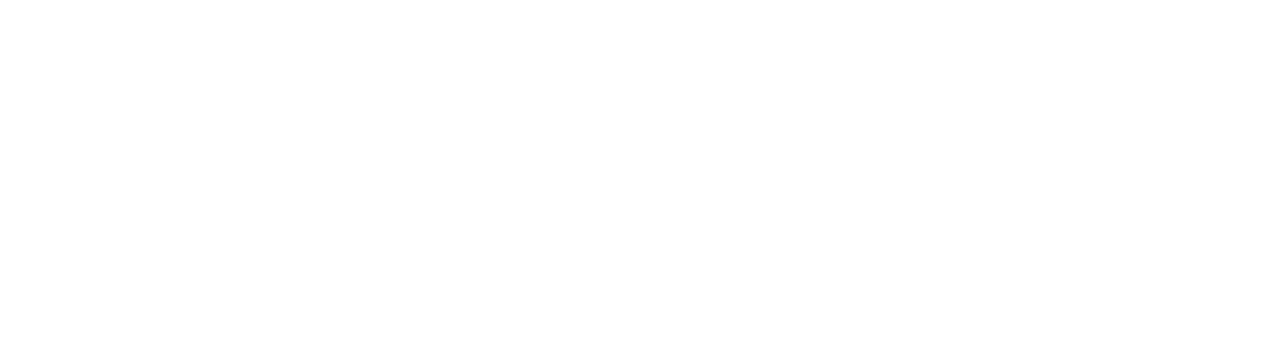
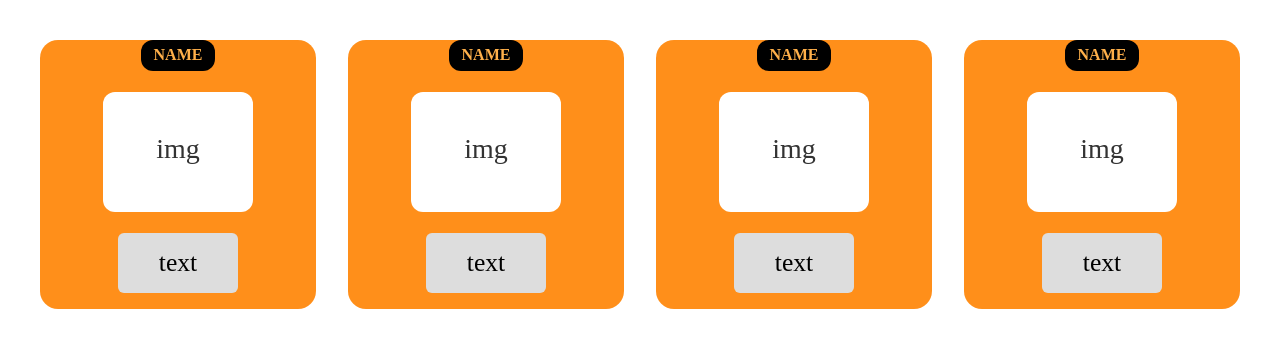
Before and after one commit to Levi-Elias/Bureau-koen-opdracht, a PHP site: page / in a window 1280 px wide. Before the commit the part shown is empty. Shown: the top 348 px of the page. Run offline with PHP 8.4, Linux system fonts and the light colour scheme.

Commit message:
branch push 1

```diff
--- a/assets/css/style.css
+++ b/assets/css/style.css
@@ -0,0 +1,46 @@
+.cards {
+  display: grid;
+  grid-template-columns: repeat(auto-fit, minmax(220px, 1fr));
+  gap: 2rem;
+  padding: 2rem;
+  align-items: start;
+}
+
+.card {
+  background: #ff8f1a;         /* oranje frame */
+  border-radius: 18px;
+  padding: 1rem;
+  display: flex;
+  flex-direction: column;
+  align-items: center;
+  position: relative;
+}
+
+.card__name {
+  background: #000;
+  color: #ffb04a;              /* of oranje tekst */
+  padding: .4rem .8rem;
+  border-radius: 12px;
+  margin-top: -1rem;
+  font-weight: 600;
+}
+
+.card__image {
+  width: 160px;
+  height: 130px;
+  display: flex;
+  align-items: center;
+  justify-content: center;
+  margin: 1rem 0;
+}
+
+.card__text {
+  background: #ddd;
+  width: 120px;
+  height: 60px;
+  display: flex;
+  align-items: center;
+  justify-content: center;
+  border-radius: 6px;
+  font-size: 1.6rem;
+}
--- a/assets/includes/conn.php
+++ b/assets/includes/conn.php
@@ -15,7 +15,7 @@
                 $this->servername = 'localhost';
                 $this->username   = 'root';
                 $this->password   = '';
-                $this->dbname     = 'stages';
+                $this->dbname     = 'stageboard';
                 $this->charset    = 'utf8mb4';
             } else {
                 // Production environment
--- a/index.php
+++ b/index.php
@@ -6,3 +6,21 @@ $pdo = $dbConnection->connect();
 
 include __DIR__ . '/assets/includes/header.php';
 ?>
+
+<section class="cards">
+  <?php for ($i = 0; $i < 4; $i++): ?>
+    <article class="card">
+      <header class="card__name">NAME</header>
+
+      <div class="card__image" aria-hidden="true">
+        <!-- eenvoudige inline SVG placeholder -->
+        <svg width="150" height="120" viewBox="0 0 150 120" xmlns="http://www.w3.org/2000/svg">
+          <rect width="150" height="120" fill="#ffffff" rx="12"/>
+          <text x="50%" y="50%" dominant-baseline="middle" text-anchor="middle" fill="#333" font-size="28">img</text>
+        </svg>
+      </div>
+
+      <div class="card__text">text</div>
+    </article>
+  <?php endfor; ?>
+</section>
--- a/login.php
+++ b/login.php
@@ -1,6 +1,6 @@
-<!-- <?php
+<?php
 session_start();
-require_once __DIR__ . '/conn.php';
+require_once __DIR__ . '/assets/includes/conn.php';
 
 $dbConnection = new DbhConnection();
 $pdo = $dbConnection->connect();
@@ -89,4 +89,4 @@ function escape(string $value): string
     </main>
 </body>
 
-</html> -->
+</html>
```
